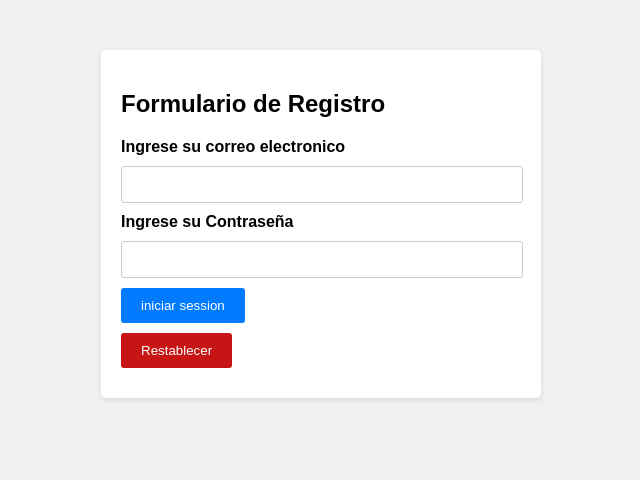
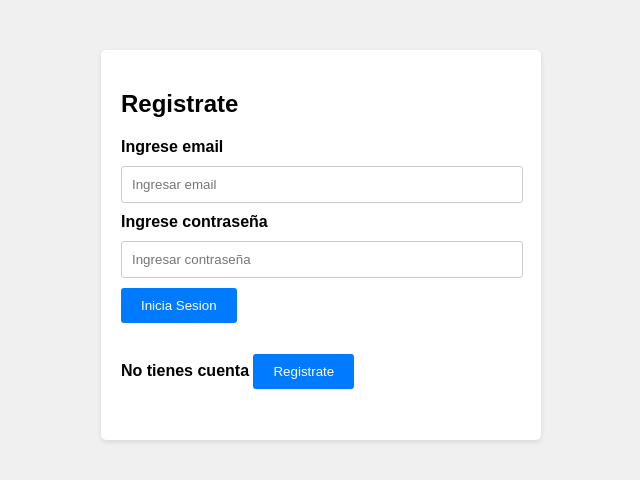
Before and after one commit to vazqueznahuel/Clementina, a React (Create React App) app: page / in a window 1280 px wide. Shown: the top 480 px of the page, without its empty margins (319-959 px from the left). Built offline with nearby package versions, Linux system fonts and the light colour scheme; no server answers; the database is empty.

Commit message:
Modificaciones en el componenter formulario

```diff
--- a/src/components/form/form.jsx
+++ b/src/components/form/form.jsx
@@ -6,29 +6,54 @@ import Button from '../button/button.jsx'
 import Input from '../input/input.jsx'
 import '../../App.css'
 
+import appFirebase from '../../firebase/firebaseConfig.js'
+import { getAuth, createUserWithEmailAndPassword, signInWithEmailAndPassword } from 'firebase/auth'
+const auth = getAuth(appFirebase);
+
 function Form(props) {
-    const [ email, setEmail ] = useState('');
-    const [ password, setPassword ] = useState('');
 
-    const submit = () => {
-      console.log(email, password);
-    }
+  const [registrando, setRegistrando] = useState(false);
 
+  const functAutenticacion = async (e) =>{
+      e.preventDefault();
+      const correo = e.target.email.value;
+      const contraseña = e.target.password.value;
+
+      if(registrando){
+        try {
+          await createUserWithEmailAndPassword(auth, correo, contraseña);
+        } catch (error) {
+          alert("Asegurese que la contraseña tenga 8 caracteres")
+        }
+
+      }
+      else{
+
+        try {
+          await signInWithEmailAndPassword(auth, correo, contraseña);
+        } catch (error) {
+          alert ("El correo es incorrecto");
+        }
+      }
+  }
     return (
-        <div className="form-container">
-          <h2 className="form-title">Formulario de Registro</h2>
-          <Label className="info-label" infoLabel="Ingrese su correo electronico" />
-          <input className='input-field' type='email' id='email' onChange={(ev) => setEmail(ev.target.value)}/>
-          <Label className="info-label" infoLabel="Ingrese su Contraseña" />
-          <input className='input-field' type='password' id='password' onChange={(ev) => setPassword(ev.target.value)}/>
-          <button className="button" onClick={submit}>iniciar session</button>
-          <Button
-            className="button"
-            typeButton="reset"
-            nameButton="button-reset"
-            valueButton="reset-form"
-            contentButton="Restablecer"
-          />
+
+    <div className="form-container">
+        <h2 className='form-title'> {registrando ? "Iniciar Sesion" : "Registrate"} </h2>
+
+        <form onSubmit={functAutenticacion}>
+
+          <Label className="info-label" infoLabel="Ingrese email"/>
+          <input className='input-field' type='text' placeholder='Ingresar email' id='email'/>
+
+          <Label className="info-label" infoLabel="Ingrese contraseña"/>
+          <input className='input-field' type='password' placeholder='Ingresar contraseña ' id='password'/>
+
+          <button className='button'>{registrando ? "Registrate" : "Inicia Sesion"}</button>
+
+        </form>
+
+        <h4> {registrando ? "Si ya tienes cuenta" : "No tienes cuenta"} <button className='button' onClick={()=>setRegistrando(!registrando)}>{registrando ? "Iniciar Sesion" : "Registrate"}</button></h4>
       </div>
     );
     }
```
